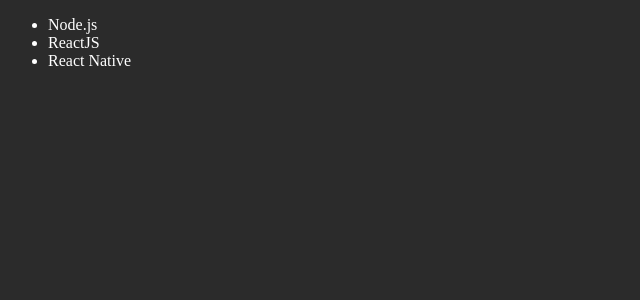
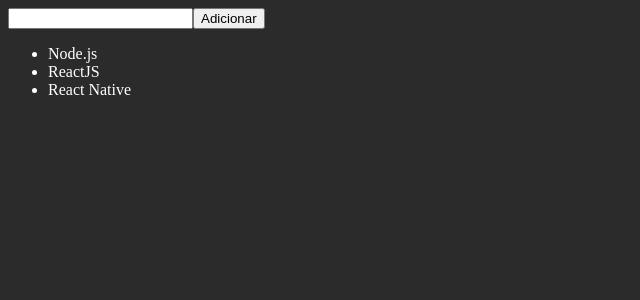
Before and after one commit to SamuelHiroyuki/rs-skylab-react-1, a React app: page / in a window 1280 px wide. Shown: the top 300 px of the page, without its empty margins (0-640 px from the left). Built offline with nearby package versions, Linux system fonts and the light colour scheme.

Commit message:
Estado e Imutabilidade

```diff
--- a/src/components/TechList/index.js
+++ b/src/components/TechList/index.js
@@ -2,16 +2,41 @@
 
 class TechList extends Component {
 	state = {
+		inputValue: "",
 		techs: ["Node.js", "ReactJS", "React Native"]
 	};
 
+	handleInputChange = ({ target: { value: inputValue } }) => {
+		this.setState({ inputValue });
+	};
+
+	handleInputSubmit = e => {
+		e.preventDefault();
+
+		this.setState(prevState => ({
+			techs: [...prevState.techs, prevState.inputValue],
+			inputValue: ""
+		}));
+	};
+
 	render() {
+		const { inputValue } = this.state;
+
 		return (
-			<ul>
-				{this.state.techs.map(t => (
-					<li>{t}</li>
-				))}
-			</ul>
+			<form onSubmit={this.handleInputSubmit}>
+				<input
+					type="text"
+					value={inputValue}
+					onChange={this.handleInputChange}
+				/>
+				<button type="submit">Adicionar</button>
+
+				<ul>
+					{this.state.techs.map(t => (
+						<li key={t}>{t}</li>
+					))}
+				</ul>
+			</form>
 		);
 	}
 }
```
